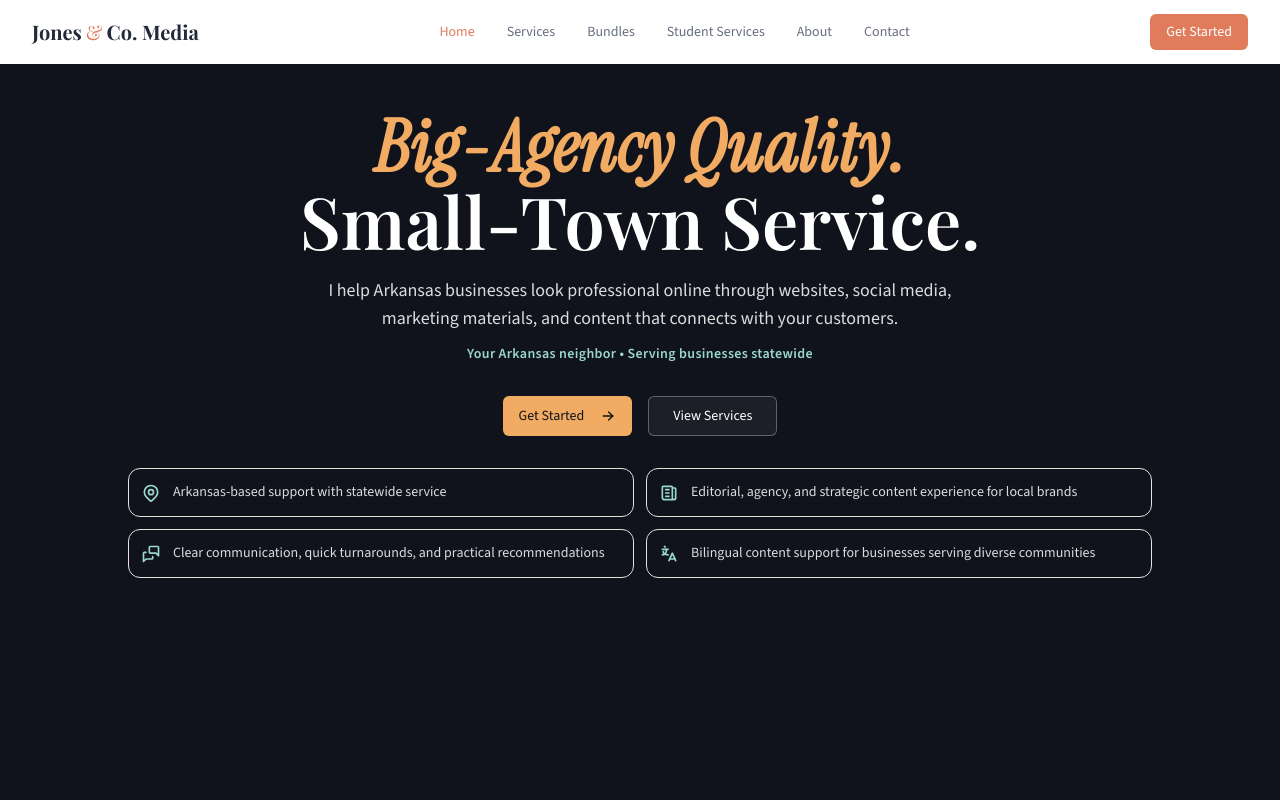
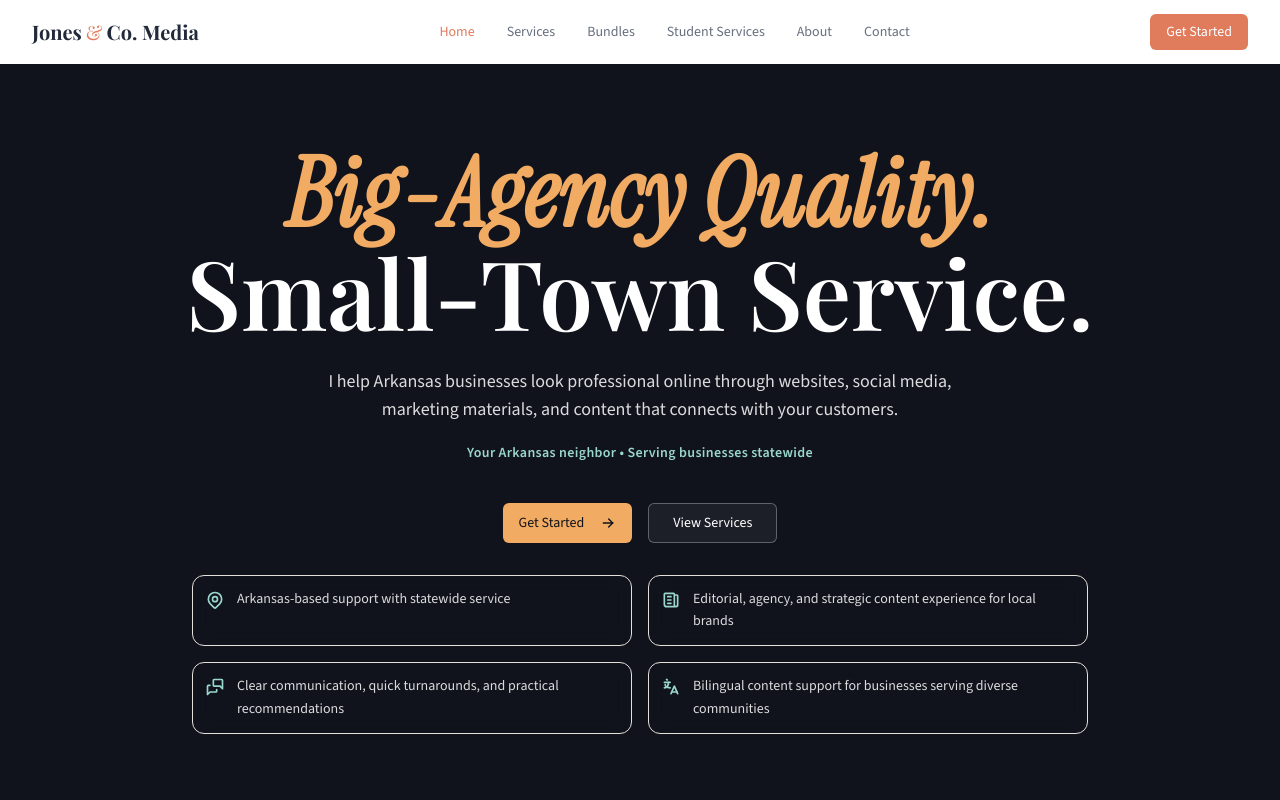
Before and after one commit to AngelP17/Jones-Co, a React (Vite) app in the folder app/: page / in a window 1280 px wide. Shown: the top 800 px of the page. Built offline with nearby package versions, Linux system fonts and the light colour scheme.

Commit message:
Refine home hero spacing and reveal timing

```diff
--- a/app/src/pages/Home.tsx
+++ b/app/src/pages/Home.tsx
@@ -104,21 +104,21 @@ const Home = () => {
     <div className="min-h-screen bg-background">
       <Navbar />
 
-      <section className="relative overflow-hidden bg-[#10131c] pb-20 pt-28 text-white">
-        <div className="container relative mx-auto min-h-[calc(100vh-8rem)] px-4 sm:px-6 lg:px-8">
-          <div className="mx-auto flex h-full max-w-5xl flex-col justify-center text-center">
-            <h1 className="mb-5 text-5xl font-semibold leading-[1.04] sm:text-6xl md:text-7xl">
+      <section className="relative flex min-h-screen overflow-hidden bg-[#10131c] text-white">
+        <div className="container relative mx-auto flex w-full px-4 sm:px-6 lg:px-8">
+          <div className="mx-auto flex w-full max-w-5xl flex-col justify-center pt-16 text-center sm:pt-20">
+            <h1 className="mb-7 text-6xl font-semibold leading-[1.04] sm:text-7xl md:text-8xl">
               <span className="font-hero block text-[#f2ab62]">
                 Big-Agency Quality.
               </span>
               <span className="block">Small-Town Service.</span>
             </h1>
-            <p className="mx-auto mb-3 max-w-2xl text-lg text-white/85">
+            <p className="mx-auto mb-5 max-w-2xl text-lg text-white/85">
               I help Arkansas businesses look professional online through
               websites, social media, marketing materials, and content that
               connects with your customers.
             </p>
-            <p className="mb-8 text-sm font-semibold tracking-wide text-[#9ad7cd]">
+            <p className="mb-10 text-sm font-semibold tracking-wide text-[#9ad7cd]">
               Your Arkansas neighbor • Serving businesses statewide
             </p>
 
@@ -140,7 +140,7 @@ const Home = () => {
               </Button>
             </div>
 
-            <div className="grid gap-3 text-left sm:grid-cols-2">
+            <div className="mx-auto grid w-full max-w-4xl gap-4 text-left sm:grid-cols-2">
               {credentials.map((item, index) => (
                 <div
                   key={index}
@@ -218,7 +218,7 @@ const Home = () => {
         <div className="container mx-auto px-4 sm:px-6 lg:px-8">
           <div
             ref={servicesRef}
-            className={`transition-all duration-300 ${
+            className={`transition-all duration-[380ms] ease-out motion-reduce:transform-none motion-reduce:transition-none ${
               servicesVisible
                 ? 'opacity-100 translate-y-0'
                 : 'opacity-0 translate-y-2'
@@ -235,13 +235,13 @@ const Home = () => {
             {services.map((service, index) => (
               <div
                 key={service.title}
-                className={`transition-all duration-300 ${
+                className={`transition-all duration-[380ms] ease-out motion-reduce:transform-none motion-reduce:transition-none ${
                   servicesVisible
                     ? 'opacity-100 translate-y-0'
                     : 'opacity-0 translate-y-2'
                 }`}
                 style={{
-                  transitionDelay: servicesVisible ? `${index * 40}ms` : '0ms',
+                  transitionDelay: servicesVisible ? `${index * 55}ms` : '0ms',
                 }}
               >
                 <Card className="group h-full bg-white transition-shadow hover:shadow-lg">
```
